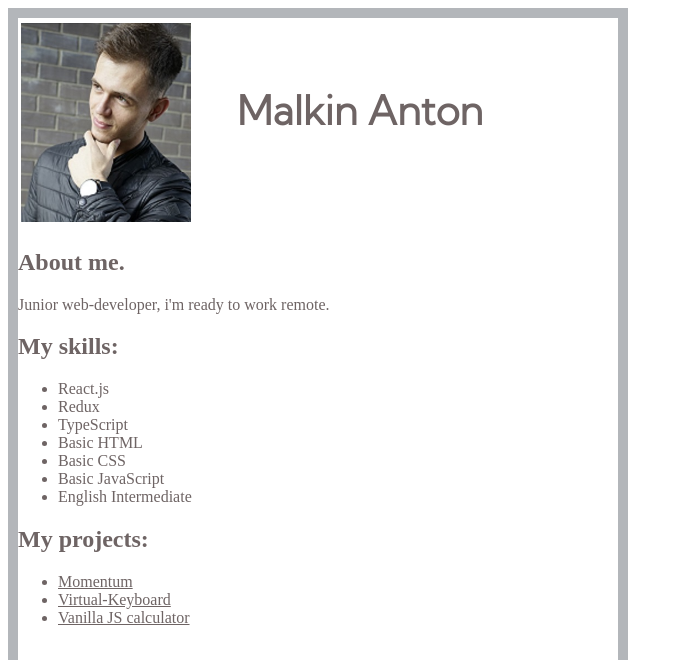
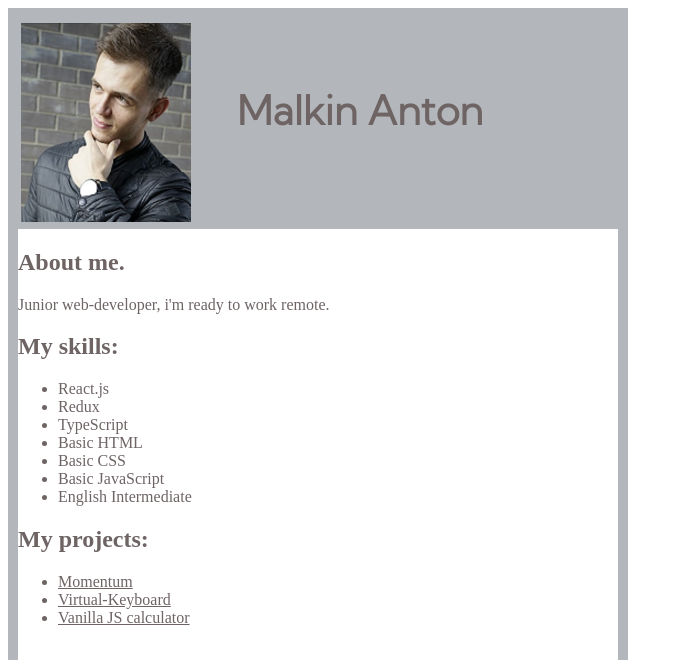
Before and after one commit to Antongron/rsschool-cv, a plain HTML site: page index.html in a window 1280 px wide. Shown: the top 660 px of the page, without its empty margins (0-683 px from the left). Drawn offline with Linux system fonts and the light colour scheme.

Commit message:
feat add b-color in header

```diff
--- a/style.css
+++ b/style.css
@@ -14,6 +14,7 @@ h1 {
 
 }
 header{
+    background-color: #b3b6ba;
 }
 
 .container {
```
